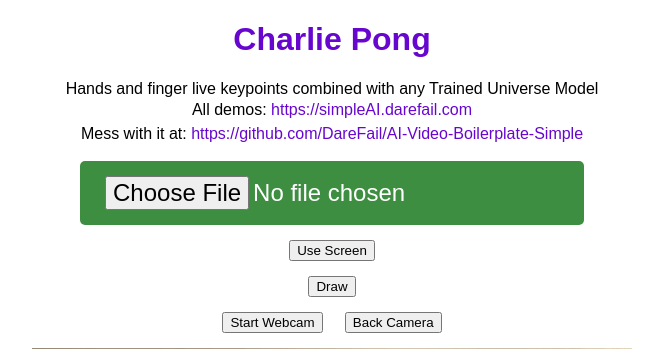
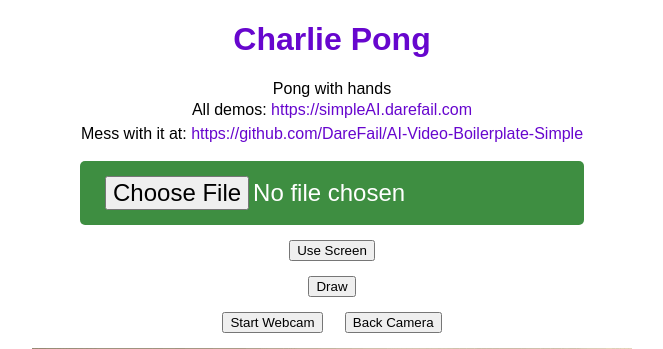
Before and after one commit to DareFail/AI-Video-Boilerplate-Simple, a Flask app: page /pong/ in a window 1280 px wide. Shown: the top 349 px of the page, without its empty margins (316-979 px from the left). Run offline with Flask 2, Linux system fonts and the light colour scheme.

Commit message:
fix code

```diff
--- a/homepage/templates/homepage/index.html
+++ b/homepage/templates/homepage/index.html
@@ -81,6 +81,9 @@
           <div>
             <a href="/lightsaber/">Lightsaber</a> - Augmented Reality Lightsaber Game
           </div>
+          <div>
+            <a href="/pong/">Pong</a> - Play pong with hands
+          </div>
         </div>
       </div>
     </div>
--- a/pong/templates/pong/index.html
+++ b/pong/templates/pong/index.html
@@ -46,7 +46,7 @@
     <h1>Charlie Pong</h1>
     <div>
       <div>
-        Hands and finger live keypoints combined with any Trained Universe Model
+        Pong with hands
       </div>
       <div>
         All demos: <a href="https://simpleAI.darefail.com">https://simpleAI.darefail.com</a>
```
